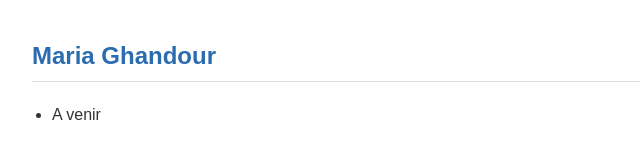
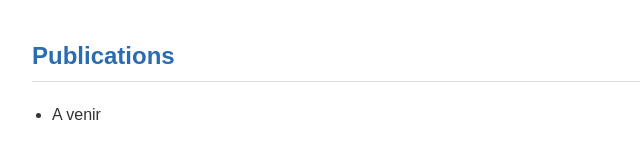
Before and after one commit to clemgritti/surprisafl, a plain HTML site: page index.html in a window 1280 px wide. Shown: the part 1682-1846 px from the top of the page, 208-848 px from the left. Drawn offline with Linux system fonts and the light colour scheme.

Commit message:
Update index.html

```diff
--- a/index.html
+++ b/index.html
@@ -92,7 +92,7 @@
         </section>
 
         <section>
-            <h2>Maria Ghandour</h2>
+            <h2>Publications</h2>
             <ul>
                 <li>A venir</li>
             </ul>
```
